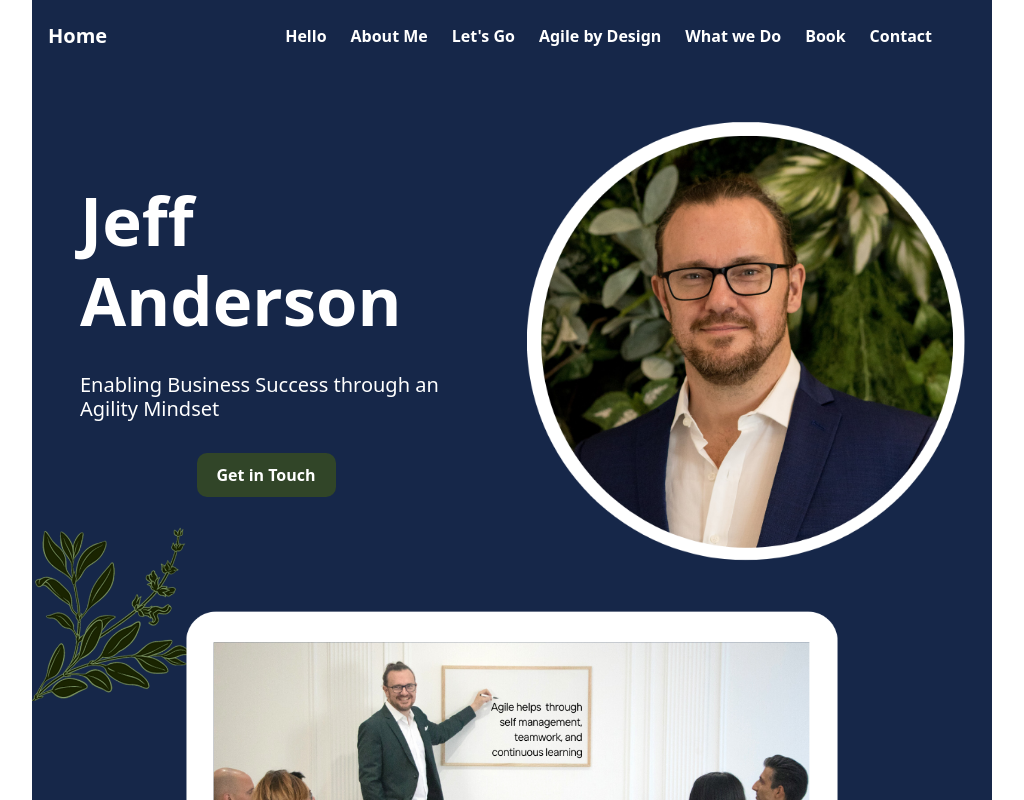
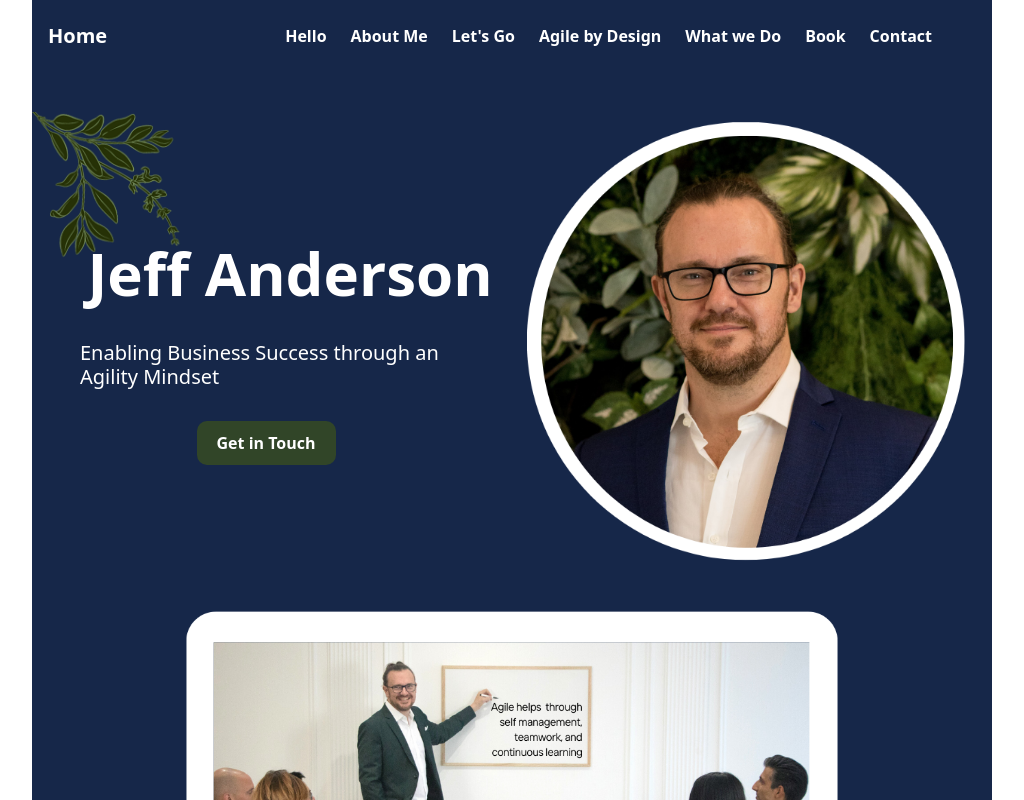
Before and after one commit to sahariarahmmadshakil/Agility-With-Jeff, a plain HTML site: page index.html in a window 1024 px wide. Shown: the top 800 px of the page. Drawn offline with nearby package versions, Linux system fonts and the light colour scheme.

Commit message:
added changes of top leaf

```diff
--- a/css/style.css
+++ b/css/style.css
@@ -32,8 +32,10 @@ body {
 }
 
 .top-text {
-    font-size: 67px;
+    font-size: 77px;
     font-weight: 700;
+    padding-top: 48px;
+    padding-left: 48px;
 }
 
 .top-left {
@@ -192,6 +194,11 @@ textarea {
     left: 70%;
 }
 
+.top-leaf-image {
+    width: 21%;
+    top: 11%;
+
+}
 
 @media only screen and (max-width: 1260px) and (min-width: 769px) {
     .footer-row {
@@ -202,15 +209,27 @@ textarea {
         height: 720px;
     }
 
+    .top-leaf-image {
+        width: 21%;
+        top: 20%
+    }
+
+    .top-text {
+        font-size: 60px;
+        padding-left: 48px;
+        padding-top: 105px;
+    }
+
 }
 
 @media only screen and (max-width: 768px) and (min-width: 200px) {
     .top-text {
+        padding-left: 0px;
         font-size: 42px;
     }
 
     .flower-img {
-        width: 45%;
+        width: 28%;
     }
 
     .top-left {
--- a/index.html
+++ b/index.html
@@ -61,17 +61,18 @@
             </div>
         </nav>
     </header>
-    <section class="top-area container pt-5" id="hello">
+
+
+    <section class="top-area container pt-5 position-relative top-0 " id="hello">
         <div class="row p-0 d-flex align-items-center justify-content-between pt-4 mt-5">
+
             <div class="col-sm-12 col-md-6 col-lg-6 col-xl-6 col-xxl-6 ps-0 top-left">
+                <img src="images/top-leaf.png" alt="" class="flower-img img-fluid pt-0 position-absolute top-leaf-image">
                 <div class="p-0">
                     <div class="d-flex flex-column align-items-center">
-                        <h1 class="text-white top-text ps-5 pt-5">Jeff Anderson</h1> <br>
+                        <h1 class="text-white top-text  ">Jeff Anderson</h1> <br>
                         <h5 class="text-white ps-5 ">Enabling Business Success through an Agility Mindset</h5><br>
                         <a href="#contact" class="get-btn">Get in Touch</a>
-                    </div>
-                    <div class="ps-0 ms-0">
-                        <img src="images/flower-2.png" alt="" class="flower-img img-fluid w-50 pt-2">
                     </div>
 
                 </div>
```
Also changed, not shown: images/top-leaf.png (added).
